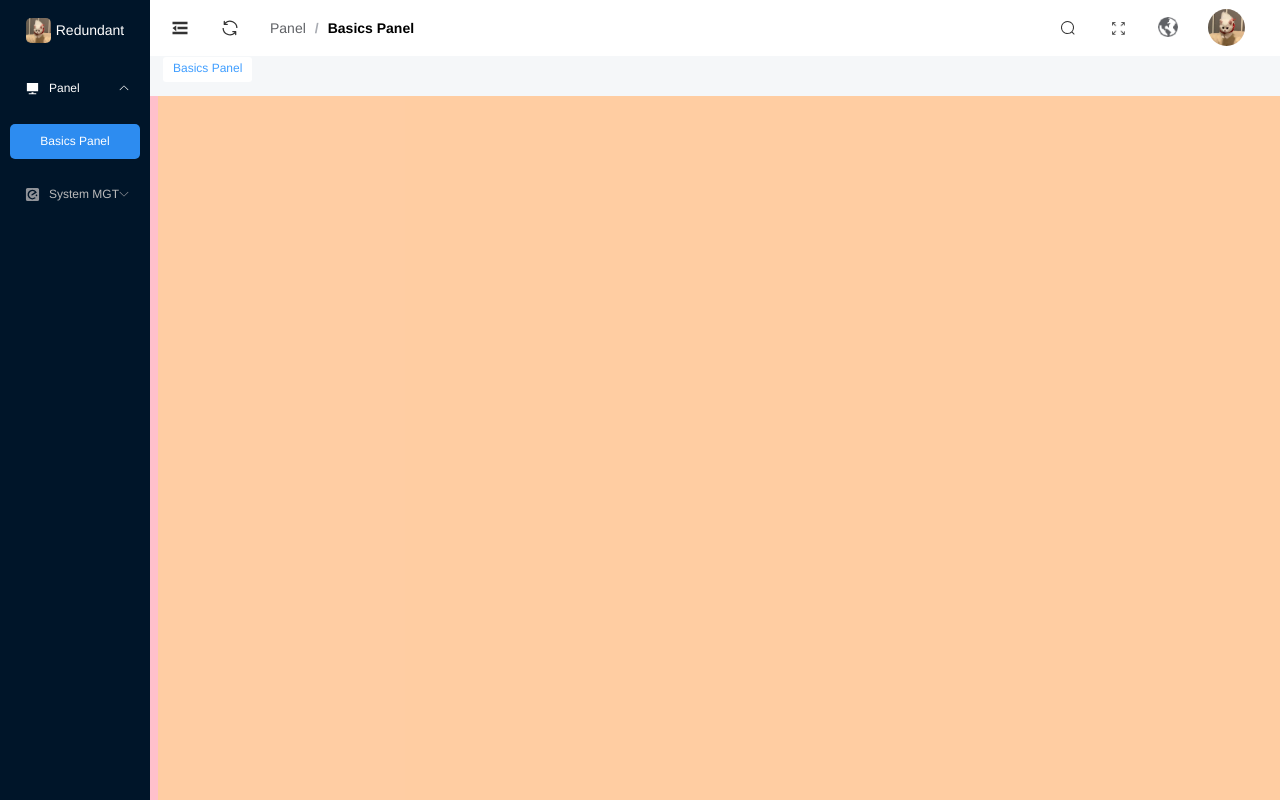
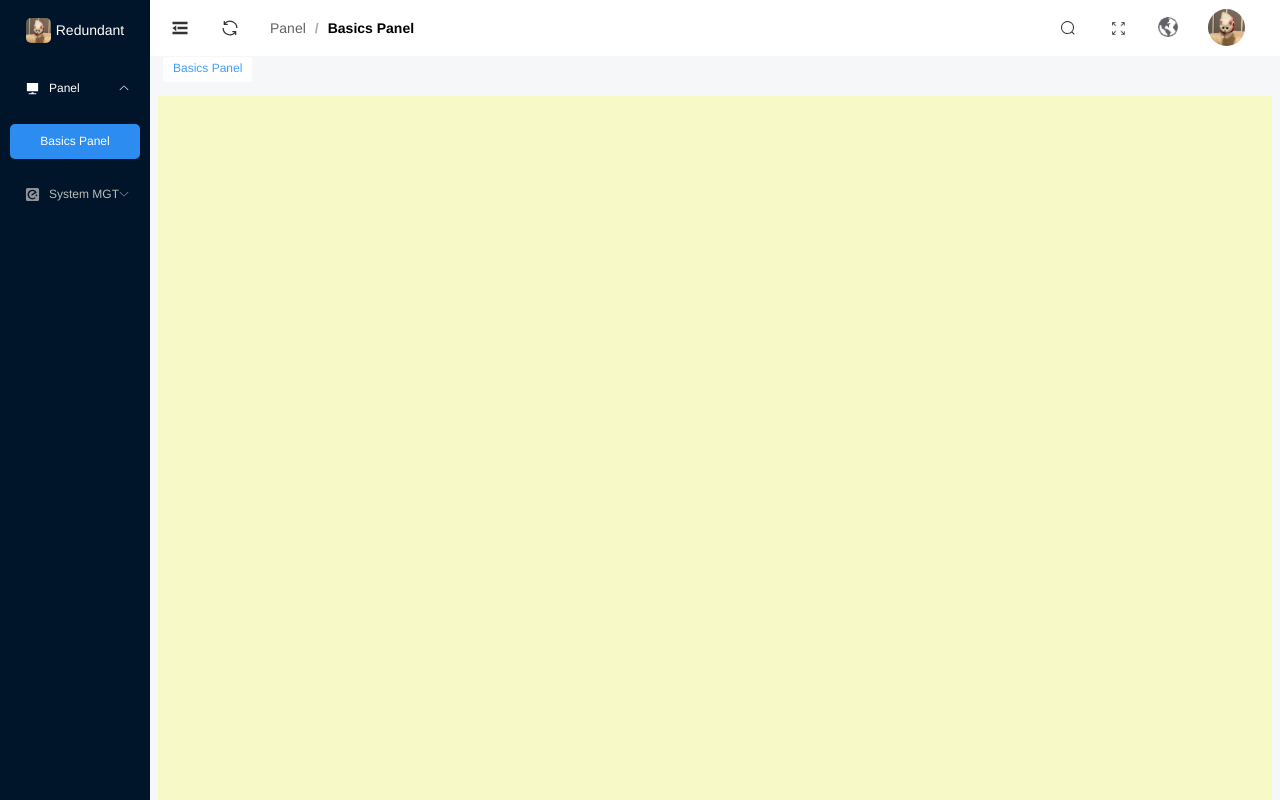
Before and after one commit to axun007/vue3-element-plus-web-, a Vue app: page /#/panel/basedPanel in a window 1280 px wide. Built offline with nearby package versions, Linux system fonts and the light colour scheme.

Commit message:
样式修改

```diff
--- a/src/views/homePage/css/home.scss
+++ b/src/views/homePage/css/home.scss
@@ -28,8 +28,8 @@
   position: relative;
   height: calc(100%);
   overflow-y: auto;
-  // background: rgba(245,247,249,1);
-  background: pink;
+  background: rgba(245,247,249,1);
+  // background: pink;
 }
 .right_header{
   display: flex;
@@ -39,7 +39,7 @@
   position: absolute !important;
   top: 0px;
   left: .75%;
-  width: 98.5%;
+  width: 98.5% !important;
   // background: red;
 }
 .menuicon {
```
